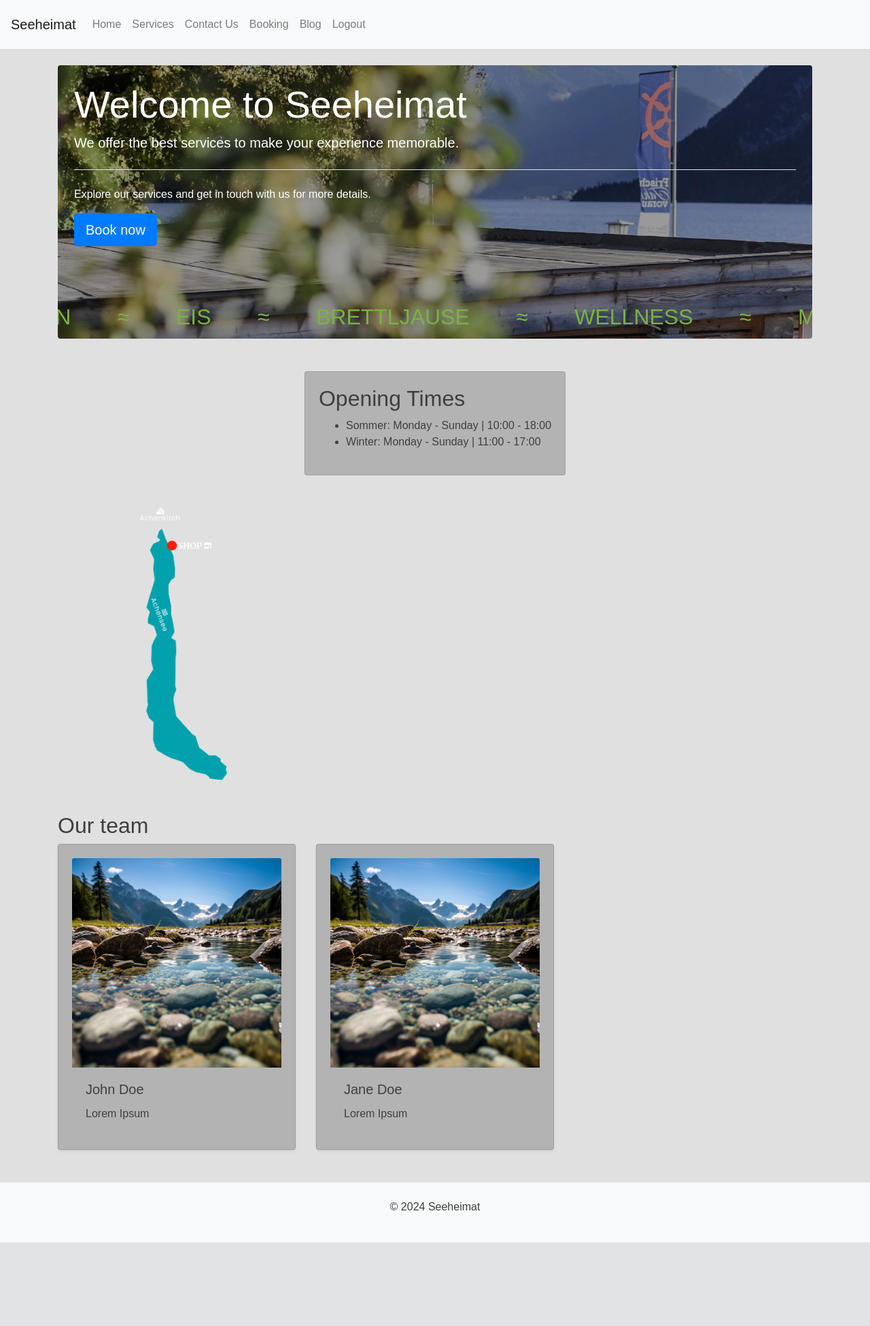
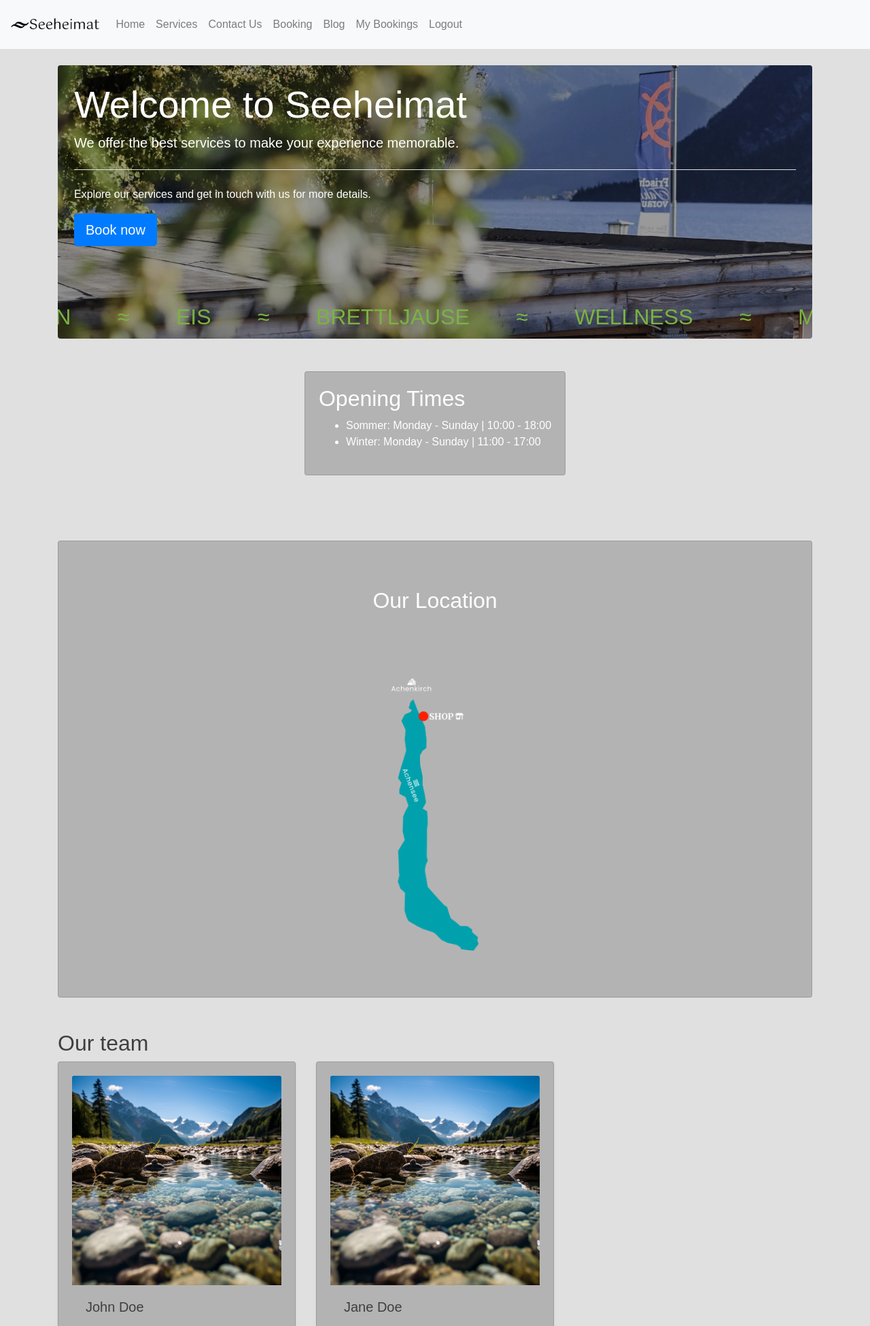
Before and after one commit to paulunder/seeheimat, a Django app: page / in a window 1280 px wide. Shown: the top 1950 px of the page at 68% size. Before the commit the page ends 1827 px from the top, so only its background shows below. Run offline with Django 4.2, Linux system fonts and the light colour scheme; the visitor is signed in with stand-in values (Sample User, id 1); a map, chart or similar area stays blank; parts of the project's set-up code (start-up, migrations or seed data) failed here and were passed over; some libraries are stand-ins or nearby versions.

Commit message:
added booking list to header

```diff
--- a/pages/templates/pages/home.html
+++ b/pages/templates/pages/home.html
@@ -2,6 +2,7 @@
 {% load static %}
 
 {% block title %}Home{% endblock %}
+
 
 {% block content %}
 
@@ -13,6 +14,7 @@
         <p>Explore our services and get in touch with us for more details.</p>
         <a class="btn btn-primary btn-lg" href="{% url 'booking_list' %}" role="button">Book now</a>
     </div>
+
 
     <div class="ticker-wrap mt-5">
         <div class="ticker">
@@ -43,7 +45,7 @@
 </div>
 
 <div class="row">
-    <div class="card mt-5 mb-5 mx-auto">
+    <div class="card mt-5 mb-5 mx-auto text-white">
         <h2>Opening Times</h2>
         <ul>
             <li>Sommer: Monday - Sunday | 10:00 - 18:00 </li>
@@ -52,35 +54,15 @@
     </div>
 </div>
 
-    <div class="col-md-8">
-        <div class="row">
-            <div class="col-md-6">
-                <div id="achensee-image">
+<div class="card mt-5 dark-bg">
+    <h2 class="m-5 text-center text-white">Our Location</h2>
+        <div class="p-5" id="achensee-image">
             <a href="https://maps.app.goo.gl/CJFqh4fPjpFdzc8i7" target="_blank">
                 <img id="location-image" src="{% static 'images/achensee_location.webp' %}" alt="Kräuterhüttl Achensee Location">
             </a>
         </div>
     </div>
-            <div class="col-md-6">
 
-                <!-- openstreetmap -->
-                <div id="map"></div>
-
-                <!-- Javascript for map -->
-                <script>
-                    var mymap = L.map('map').setView([47.4398, 11.7137], 13);
-
-                    L.tileLayer('https://{s}.tile.openstreetmap.org/{z}/{x}/{y}.png',
-                        { subdomains: ['a', 'b', 'c'] })
-                        .addTo(mymap);
-
-                    var customMarker = L.marker([47.4398, 11.7137]).addTo(mymap)
-                        .bindPopup('Your Custom Marker');
-                </script>
-
-            </div>
-        </div>
-    </div>
 
     <h2 class="mt-5">Our team</h2>
     <div class="row">
--- a/static/css/styles.css
+++ b/static/css/styles.css
@@ -1,4 +1,3 @@
-
 a {
     color: #3f3f3f;
     text-decoration: none;
@@ -14,6 +13,11 @@ body {
     background-color: #e0e0e0;
     font-family: 'Montserrat', sans-serif;
     color: #3f3f3f;
+}
+
+#nav-logo{
+    max-height: 2vh;
+
 }
 
 .ticker-wrap {
--- a/templates/base.html
+++ b/templates/base.html
@@ -15,11 +15,13 @@
     <link rel="stylesheet" href="https://stackpath.bootstrapcdn.com/bootstrap/4.5.2/css/bootstrap.min.css">
     <link rel="stylesheet" href="{% static 'css/styles.css' %}">
     <link rel="stylesheet" href="https://cdn.jsdelivr.net/npm/@fortawesome/fontawesome-free/css/all.css">
+    <link rel="icon" type="image/x-icon" href="{% static 'favicon_io/favicon.ico' %}">
+
 </head>
 <body>
     <header>
         <nav class="navbar navbar-expand-lg navbar-light bg-light p-3">
-            <a class="navbar-brand" href="{% url 'home' %}">Seeheimat</a>
+            <a class="navbar-brand" href="{% url 'home' %}"><img src="{% static 'images/seeheimat_logo.webp' %}" alt="Logo" style="max-height: 2vh; vertical-align:baseline ;"></img></a>
             <button class="navbar-toggler" type="button" data-toggle="collapse" data-target="#navbarNav" aria-controls="navbarNav" aria-expanded="false" aria-label="Toggle navigation">
                 <span class="navbar-toggler-icon"></span>
             </button>
@@ -41,6 +43,9 @@
                         <a class="nav-link" href="{% url 'blog' %}">Blog</a>
                     </li>
                     {% if user.is_authenticated %}
+                    <li>
+                        <a class="nav-link" href="{% url 'booking_list' %}">My Bookings</a>
+                    </li>
                     <li class="nav-item">
                         <a class="nav-link {% if request.path == logout_url %}active{% endif %}" aria-current="page" href="{% url 'account_logout' %}">Logout</a>
                     </li>
@@ -91,6 +96,7 @@
     <script src="https://cdn.jsdelivr.net/npm/@popperjs/core@2.9.3/dist/umd/popper.min.js"></script>
     <script src="https://stackpath.bootstrapcdn.com/bootstrap/4.5.2/js/bootstrap.min.js"></script>
 
+
     {% block extras %}
     {% endblock %}
 
```
Also changed, not shown: static/favicon_io/android-chrome-192x192.png (added), static/favicon_io/android-chrome-512x512.png (added), static/favicon_io/apple-touch-icon.png (added), static/favicon_io/favicon-16x16.png (added), static/favicon_io/favicon-32x32.png (added), static/favicon_io/favicon.ico (added), static/favicon_io/site.webmanifest (added), static/images/seeheimat_logo.webp (added), 9 other files. Lines whose indentation alone changed are shown as unchanged.
